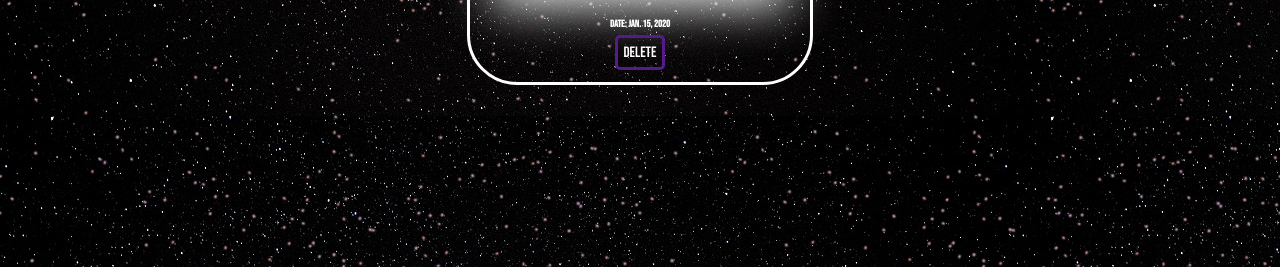
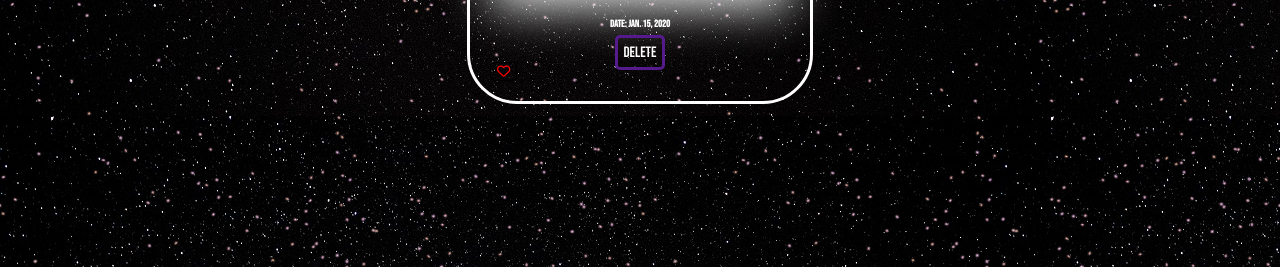
Before and after one commit to armascetti/Spacey, a Django app: page /pics/ in a window 1280 px wide. Shown: the part 533-800 px from the top of the page. Run offline with Django 3.2, Linux system fonts and the light colour scheme; the first user in the database is signed in; tables that the repository leaves empty hold one stand-in row (Sample ...); some libraries are stand-ins or nearby versions.

Commit message:
add dom-manipulation

```diff
--- a/main_app/static/css/base.css
+++ b/main_app/static/css/base.css
@@ -87,7 +87,7 @@ body {
 	z-index: 100;
 
 	animation-name: STAR-MOVE;
-	animation-duration: 950s;
+	animation-duration: 900s;
 	animation-timing-function: linear;
 	animation-iteration-count: infinite;
 }
--- /dev/null
+++ b/main_app/static/js/pic-index.js
@@ -0,0 +1,17 @@
+const likeIcon = document.querySelector('#icon');
+
+let clicked = false;
+
+function changeColor(){
+
+  if(!clicked){
+    clicked = true;
+    likeIcon.innerHTML = '<i class="fas fa-heart"></i>';
+    likeIcon.style.color = 'red';
+  }
+  else {
+    clicked = false;
+    likeIcon.innerHTML = '<i class="far fa-heart"></i>';
+    likeIcon.style.color = 'red';
+  }
+}
--- a/main_app/templates/base.html
+++ b/main_app/templates/base.html
@@ -12,6 +12,8 @@
     href="{% static 'images/favicon.jpg' %}"
   >
   <title>Spacey</title>
+  <script src="https://kit.fontawesome.com/22c526f7d1.js" crossorigin="anonymous"></script>
+
   <link rel="preconnect" href="https://fonts.googleapis.com">
   <link rel="preconnect" href="https://fonts.gstatic.com" crossorigin>
   <link href="https://fonts.googleapis.com/css2?family=Bebas+Neue&display=swap" rel="stylesheet">
--- a/main_app/templates/pics/index.html
+++ b/main_app/templates/pics/index.html
@@ -16,6 +17,12 @@
 </div>
   <div  id="dateOfImage"> <h4 name="date">Date: {{pic.date}} </h4></div>
   <div id="deleteSpaceImage"><a id="deletePicture" href="{% url 'pics_delete' pic.id %}" class="btn danger">Delete</a></div>
+
+  <button class="like_btn" onclick="changeColor()" style="border-radius: 5px; background: transparent; border: 1px solid black;">
+    <span id="icon"><i style="color:red;" class="far fa-heart"></i></span>
+
+
+  </button>
   </div>
 {% endfor %}
 </div>
--- a/spacey/settings.py
+++ b/spacey/settings.py
@@ -141,5 +141,5 @@ LOGOUT_REDIRECT_URL = 'home'
 DEFAULT_AUTO_FIELD = 'django.db.models.BigAutoField'
 
 
-import django_on_heroku
-django_on_heroku.settings(locals())
+# import django_on_heroku
+# django_on_heroku.settings(locals())
```
Also changed, not shown: other parts of main_app/templates/pics/index.html (+1 -0 lines).
